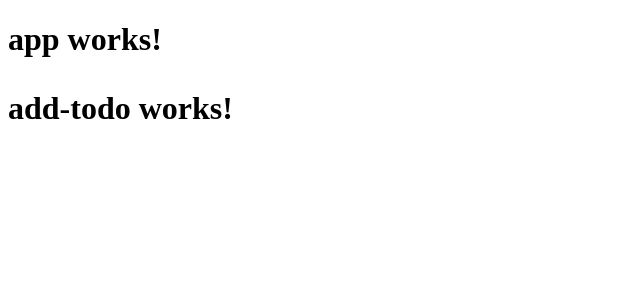
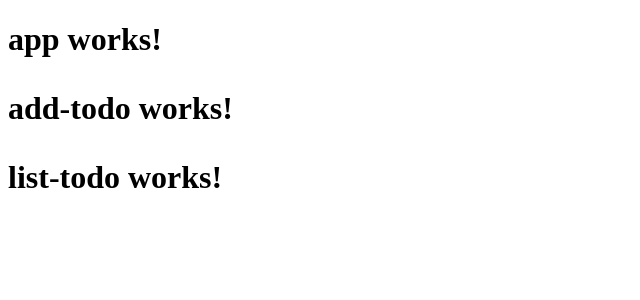
Before and after one commit to fabriciolemos/todo-app, an Angular app in the folder static/: page / in a window 1280 px wide. Shown: the top 300 px of the page, without its empty margins (0-640 px from the left). Built offline with nearby package versions, Linux system fonts and the light colour scheme.

Commit message:
create list-todo component

```diff
--- a/static/src/app/app.component.html
+++ b/static/src/app/app.component.html
@@ -1,4 +1,5 @@
 <h1>
   {{title}}
   <app-add-todo></app-add-todo>
+  <app-list-todo></app-list-todo>
 </h1>
--- a/static/src/app/app.module.ts
+++ b/static/src/app/app.module.ts
@@ -5,11 +5,13 @@ import { HttpModule } from '@angular/http';
 
 import { AppComponent } from './app.component';
 import { AddTodoComponent } from './add-todo/add-todo.component';
+import { ListTodoComponent } from './list-todo/list-todo.component';
 
 @NgModule({
   declarations: [
     AppComponent,
-    AddTodoComponent
+    AddTodoComponent,
+    ListTodoComponent
   ],
   imports: [
     BrowserModule,
--- /dev/null
+++ b/static/src/app/list-todo/list-todo.component.html
@@ -0,0 +1,3 @@
+<p>
+  list-todo works!
+</p>
--- /dev/null
+++ b/static/src/app/list-todo/list-todo.component.ts
@@ -0,0 +1,15 @@
+import { Component, OnInit } from '@angular/core';
+
+@Component({
+  selector: 'app-list-todo',
+  templateUrl: './list-todo.component.html',
+  styleUrls: ['./list-todo.component.css']
+})
+export class ListTodoComponent implements OnInit {
+
+  constructor() { }
+
+  ngOnInit() {
+  }
+
+}
```
Also changed, not shown: static/src/app/list-todo/list-todo.component.css (added), 1 other file (tests, documents, lock files or other folders).
